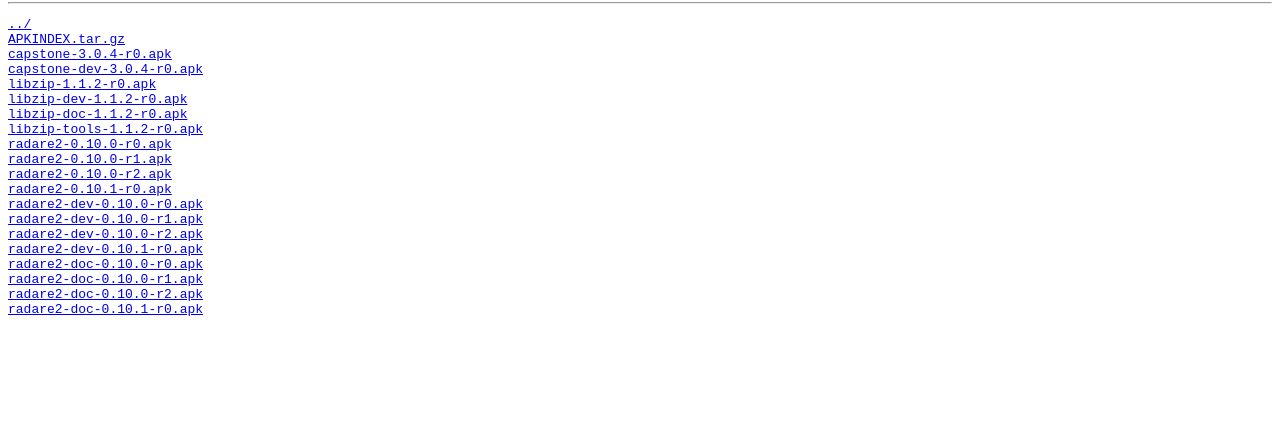
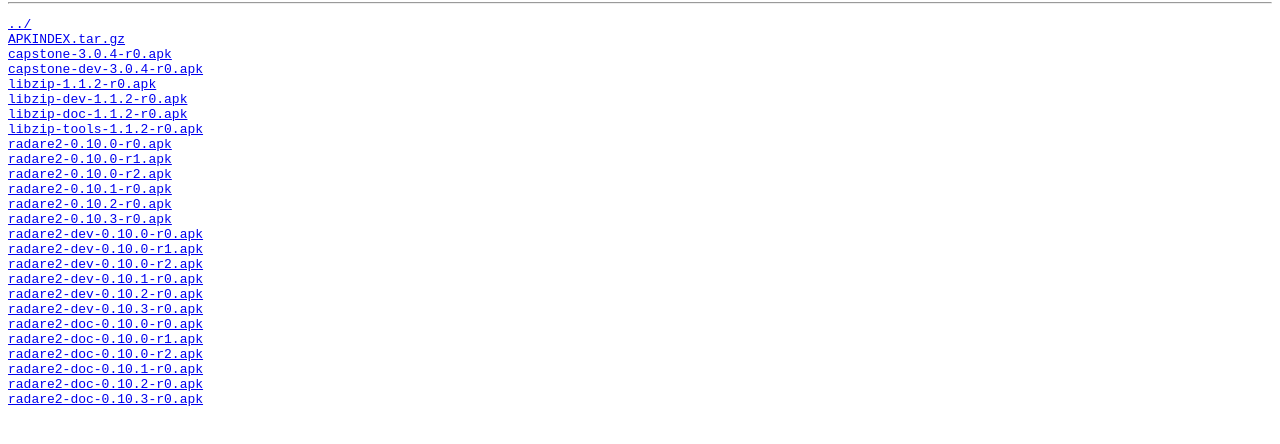
Before and after one commit to ghostbar/alpine-pkg-radare2, a plain HTML site: page edge/pkgs/x86_64/index.html in a window 1280 px wide. Shown: the part 64-508 px from the top of the page. Drawn offline with Linux system fonts and the light colour scheme.

Commit message:
update indexes

```diff
--- a/edge/pkgs/x86_64/index.html
+++ b/edge/pkgs/x86_64/index.html
@@ -11,12 +11,18 @@
 <a href="radare2-0.10.0-r1.apk">radare2-0.10.0-r1.apk</a>
 <a href="radare2-0.10.0-r2.apk">radare2-0.10.0-r2.apk</a>
 <a href="radare2-0.10.1-r0.apk">radare2-0.10.1-r0.apk</a>
+<a href="radare2-0.10.2-r0.apk">radare2-0.10.2-r0.apk</a>
+<a href="radare2-0.10.3-r0.apk">radare2-0.10.3-r0.apk</a>
 <a href="radare2-dev-0.10.0-r0.apk">radare2-dev-0.10.0-r0.apk</a>
 <a href="radare2-dev-0.10.0-r1.apk">radare2-dev-0.10.0-r1.apk</a>
 <a href="radare2-dev-0.10.0-r2.apk">radare2-dev-0.10.0-r2.apk</a>
 <a href="radare2-dev-0.10.1-r0.apk">radare2-dev-0.10.1-r0.apk</a>
+<a href="radare2-dev-0.10.2-r0.apk">radare2-dev-0.10.2-r0.apk</a>
+<a href="radare2-dev-0.10.3-r0.apk">radare2-dev-0.10.3-r0.apk</a>
 <a href="radare2-doc-0.10.0-r0.apk">radare2-doc-0.10.0-r0.apk</a>
 <a href="radare2-doc-0.10.0-r1.apk">radare2-doc-0.10.0-r1.apk</a>
 <a href="radare2-doc-0.10.0-r2.apk">radare2-doc-0.10.0-r2.apk</a>
 <a href="radare2-doc-0.10.1-r0.apk">radare2-doc-0.10.1-r0.apk</a>
+<a href="radare2-doc-0.10.2-r0.apk">radare2-doc-0.10.2-r0.apk</a>
+<a href="radare2-doc-0.10.3-r0.apk">radare2-doc-0.10.3-r0.apk</a>
 </pre></body></html>
```
Also changed, not shown: edge/pkgs/armhf/index.html (+3 -0 lines), v3.2/pkgs/armhf/index.html (+3 -0 lines), v3.2/pkgs/x86_64/index.html (+6 -0 lines), v3.3/pkgs/armhf/index.html (+3 -0 lines), v3.3/pkgs/x86_64/index.html (+6 -0 lines).
